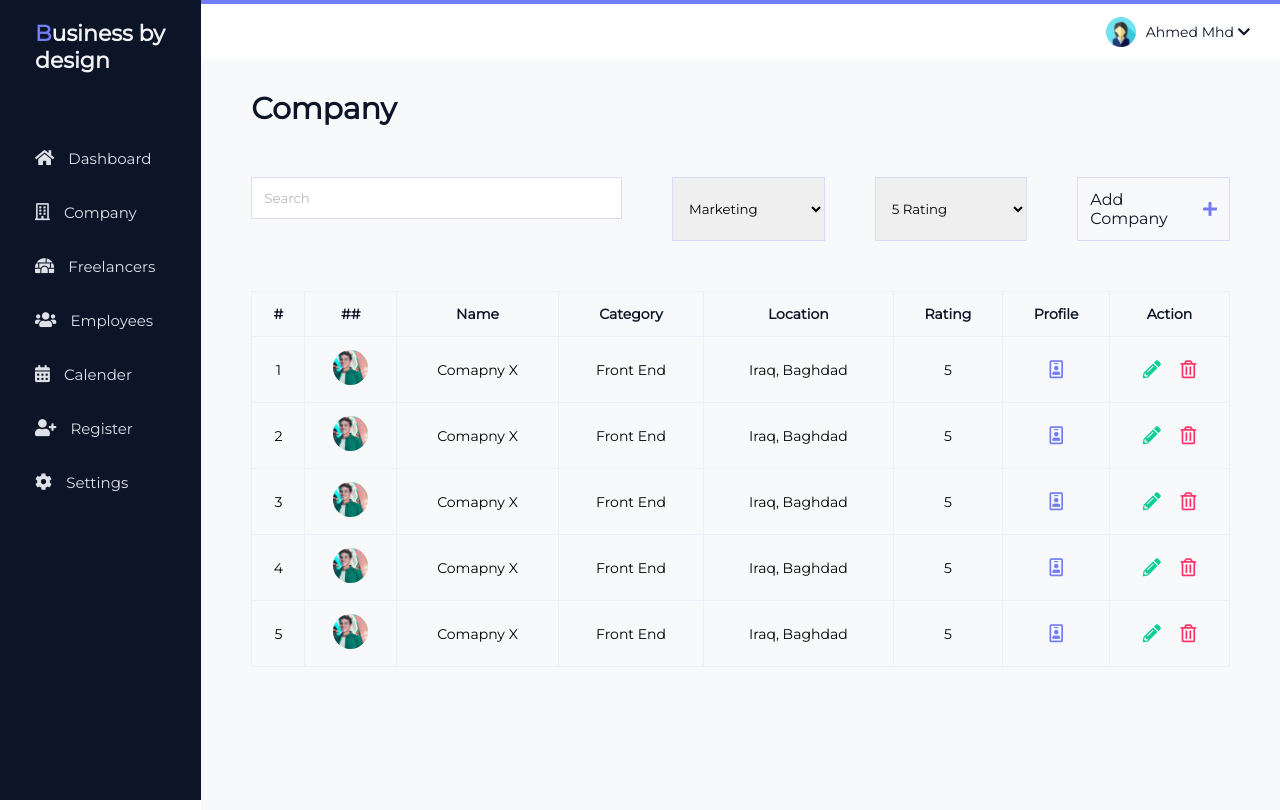
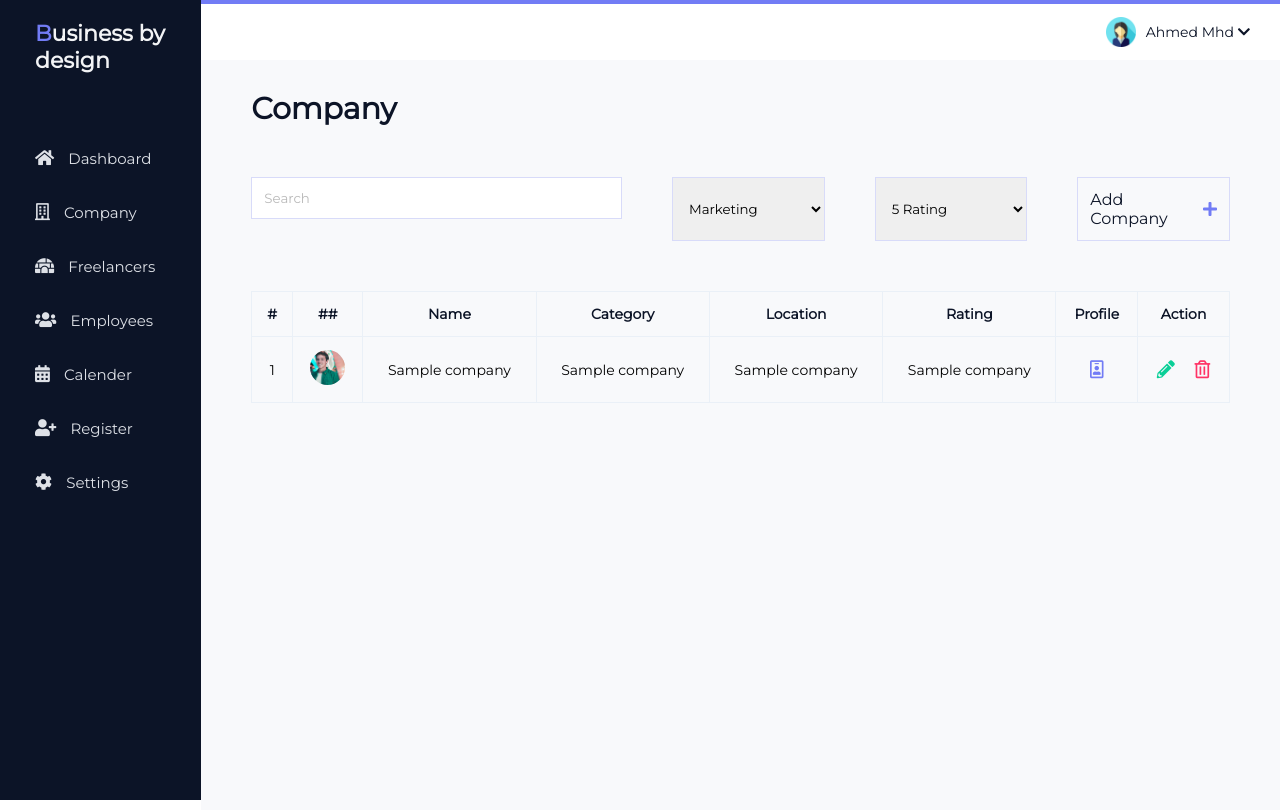
Before and after one commit to AhmedMhd/Business_by_Design, a Flask app: template templates/company.html in a window 1280 px wide. Run offline with Flask 2, Linux system fonts and the light colour scheme; the template is opened without the code that fills it: most values are stand-ins (such as "Sample title", 1, 10 or a date in 2020); parts of the project's set-up code (start-up, migrations or seed data) failed here and were passed over; some libraries are stand-ins or nearby versions.

Commit message:
ADD COMPANY

```diff
--- a/app.py
+++ b/app.py
@@ -1,20 +1,15 @@
-from flask import Flask, render_template, request, redirect, url_for, session
+from flask import Flask, render_template, request, redirect
 from flask_mysqldb import MySQL
-import MySQLdb.cursors
-
-
+import yaml
 
 app = Flask(__name__)
 
-
-app.secret_key = 'your secret key'
-
-
-app.config['MYSQL_HOST'] = 'localhost'
-app.config['MYSQL_USER'] = 'root'
-app.config['MYSQL_PASSWORD'] = 'C2@2020#88&ZOZO'
-app.config['MYSQL_DB'] = 'team1db'
-
+# Configure db
+db = yaml.load(open('db.yaml'))
+app.config['MYSQL_HOST'] = db['mysql_host']
+app.config['MYSQL_USER'] = db['mysql_user']
+app.config['MYSQL_PASSWORD'] = db['mysql_password']
+app.config['MYSQL_DB'] = db['mysql_db']
 
 mysql = MySQL(app)
 
@@ -22,12 +17,30 @@ mysql = MySQL(app)
 def index():
     return render_template('dashboard.html')
 
-@app.route('/company')
+@app.route('/companies', methods=['GET', 'POST'])
 def company():
-    return render_template('company.html')
+    cur = mysql.connection.cursor()
+    resultValue = cur.execute("SELECT * FROM companies")
+    if resultValue > 0:
+        companyDetails = cur.fetchall()
+        return render_template('company.html',companyDetails=companyDetails)
 
-@app.route('/company/addcompany')
+@app.route('/companies/addcompany', methods=['GET', 'POST'])
 def addcompany():
+    if request.method == 'POST':
+        # Fetch form data
+        companyDetails = request.form
+        name = companyDetails['name']
+        category = companyDetails['category']
+        location = companyDetails['location']
+        phone_number = companyDetails['phone_number']
+        email = companyDetails['email']
+        description = companyDetails['description']
+        cur = mysql.connection.cursor()
+        cur.execute("INSERT INTO companies(name, category, location, phone_number, email, description) VALUES(%s, %s, %s, %s, %s, %s)",(name, category, location, phone_number, email, description))
+        mysql.connection.commit()
+        cur.close()
+        return redirect('/companies')
     return render_template('addcompany.html')
 
 @app.route('/freelancers')
--- /dev/null
+++ b/db.yaml
@@ -0,0 +1,5 @@
+mysql_host: 'localhost'
+mysql_user: 'root'
+# Enter your password in field below
+mysql_password: 'C2@2020#88&ZOZO'
+mysql_db: 'businessdb'
--- a/templates/company.html
+++ b/templates/company.html
@@ -69,7 +69,7 @@
                         <option value="3">2 Rating</option>
                         <option value="1">1 Rating</option>
                     </select>
-                    <a href="/company/addcompany" class="add box">
+                    <a href="/companies/addcompany" class="add box">
                         Add Company
                         <i class="fas fa-plus"></i>
                     </a>
@@ -89,15 +89,16 @@
                         <th>Action</th>
                     </thead>
                     <tbody>
+                        {% for company in companyDetails %}
                         <tr>
-                            <td data-label="#">1</td>
+                            <td data-label="#">{{company[0]}}</td>
                             <td data-label="##" class="img-circle">
                                 <img src="../static/images/account-img.jpg" alt="image">
                             </td>
-                            <td data-label="Name">Comapny X</td>
-                            <td data-label="Category">Front End</td>
-                            <td data-label="Location">Iraq, Baghdad</td>
-                            <td data-label="Rating">5</td>
+                            <td data-label="Name">{{company[1]}}</td>
+                            <td data-label="Category">{{company[2]}}</td>
+                            <td data-label="Location">{{company[5]}}</td>
+                            <td data-label="Rating">{{company[3]}}</td>
                             <td data-label="Profile" class="profile">
                                 <a href="#">
                                     <i class="far fa-id-badge"></i>
@@ -112,99 +113,7 @@
                                 </a>
                             </td>
                         </tr>
-                        <tr>
-                            <td data-label="#">2</td>
-                            <td data-label="##" class="img-circle">
-                                <img src="../static/images/account-img.jpg" alt="image">
-                            </td>
-                            <td data-label="Name">Comapny X</td>
-                            <td data-label="Category">Front End</td>
-                            <td data-label="Location">Iraq, Baghdad</td>
-                            <td data-label="Rating">5</td>
-                            <td data-label="Profile" class="profile">
-                                <a href="#">
-                                    <i class="far fa-id-badge"></i>
-                                </a>
-                            </td>
-                            <td data-label="Action" class="action">
-                                <a href="#">
-                                    <i class="fas fa-pencil-alt"></i>
-                                </a>
-                                <a href="#">
-                                    <i class="far fa-trash-alt"></i>
-                                </a>
-                            </td>
-                        </tr>
-                        <tr>
-                            <td data-label="#">3</td>
-                            <td data-label="##" class="img-circle">
-                                <img src="../static/images/account-img.jpg" alt="image">
-                            </td>
-                            <td data-label="Name">Comapny X</td>
-                            <td data-label="Category">Front End</td>
-                            <td data-label="Location">Iraq, Baghdad</td>
-                            <td data-label="Rating">5</td>
-                            <td data-label="Profile" class="profile">
-                                <a href="#">
-                                    <i class="far fa-id-badge"></i>
-                                </a>
-                            </td>
-                            <td data-label="Action" class="action">
-                                <a href="#">
-                                    <i class="fas fa-pencil-alt"></i>
-                                </a>
-                                <a href="#">
-                                    <i class="far fa-trash-alt"></i>
-                                </a>
-                            </td>
-                        </tr>
-                        <tr>
-                            <td data-label="#">4</td>
-                            <td data-label="##" class="img-circle">
-                                <img src="../static/images/account-img.jpg" alt="image">
-                            </td>
-                            <td data-label="Name">Comapny X</td>
-                            <td data-label="Category">Front End</td>
-                            <td data-label="Location">Iraq, Baghdad</td>
-                            <td data-label="Rating">5</td>
-                            <td data-label="Profile" class="profile">
-                                <a href="#">
-                                    <i class="far fa-id-badge"></i>
-                                </a>
-                            </td>
-                            <td data-label="Action" class="action">
-                                <a href="#">
-                                    <i class="fas fa-pencil-alt"></i>
-                                </a>
-                                <a href="#">
-                                    <i class="far fa-trash-alt"></i>
-                                </a>
-                            </td>
-                        </tr>
-                        <tr>
-                            <td data-label="#">5</td>
-                            <td data-label="##" class="img-circle">
-                                <img src="../static/images/account-img.jpg" alt="image">
-                            </td>
-                            <td data-label="Name">Comapny X</td>
-                            <td data-label="Category">Front End</td>
-                            <td data-label="Location">Iraq, Baghdad</td>
-                            <td data-label="Rating">5</td>
-                            <td data-label="Profile" class="profile">
-                                <a href="#">
-                                    <i class="far fa-id-badge"></i>
-                                </a>
-                            </td>
-                            <td data-label="Action" class="action">
-                                <a href="#">
-                                    <i class="fas fa-pencil-alt"></i>
-                                </a>
-                                <a href="#">
-                                    <i class="far fa-trash-alt"></i>
-                                </a>
-                            </td>
-                        </tr>
-
+                        {% endfor %}
                     </tbody>
                 </table>
                 <!-- End Table -->
@@ -232,7 +141,7 @@
                 </div>
                 <div class="sidebar-link">
                     <i class="far fa-building"></i>
-                    <a href="/company">Company</a>
+                    <a href="/companies">Company</a>
                 </div>
                 <div class="sidebar-link">
                     <i class="fas fa-igloo"></i>
--- a/templates/dashboard.html
+++ b/templates/dashboard.html
@@ -153,7 +153,7 @@
                 </div>
                 <div class="sidebar-link">
                     <i class="far fa-building"></i>
-                    <a href="/company">Company</a>
+                    <a href="/companies">Company</a>
                 </div>
                 <div class="sidebar-link">
                     <i class="fas fa-igloo"></i>
--- a/templates/freelancers.html
+++ b/templates/freelancers.html
@@ -231,7 +231,7 @@
                 </div>
                 <div class="sidebar-link">
                     <i class="far fa-building"></i>
-                    <a href="/company">Company</a>
+                    <a href="/companies">Company</a>
                 </div>
                 <div class="sidebar-link">
                     <i class="fas fa-igloo"></i>
--- a/templates/register.html
+++ b/templates/register.html
@@ -82,7 +82,7 @@
                 </div>
                 <div class="sidebar-link">
                     <i class="far fa-building"></i>
-                    <a href="/company">Company</a>
+                    <a href="/companies">Company</a>
                 </div>
                 <div class="sidebar-link">
                     <i class="fas fa-igloo"></i>
```
Also changed, not shown: templates/Profile.html (+8 -4 lines), templates/add-case.html (+8 -4 lines), templates/addcompany.html (+27 -19 lines), templates/addfreelancer.html (+10 -6 lines).
